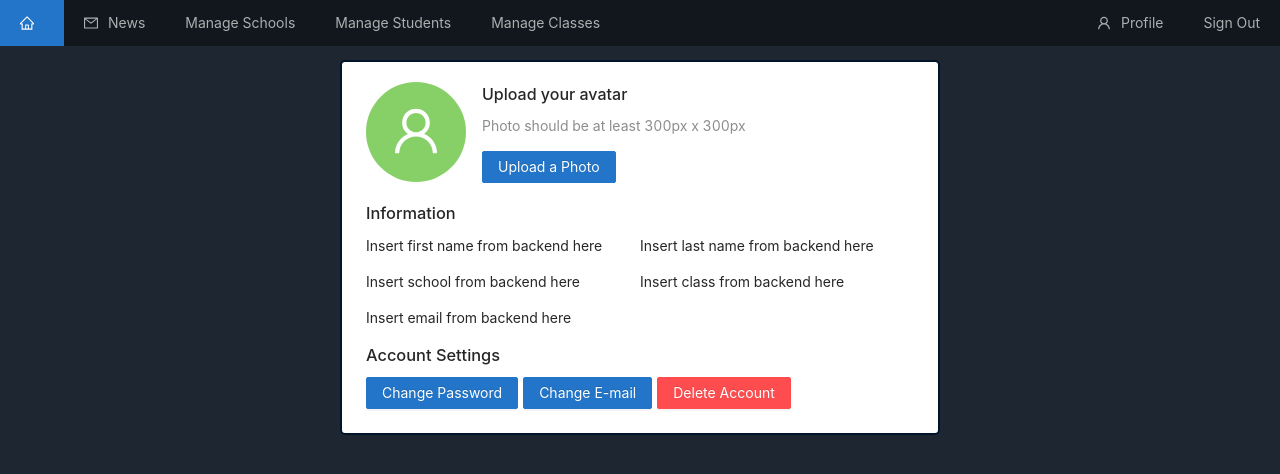
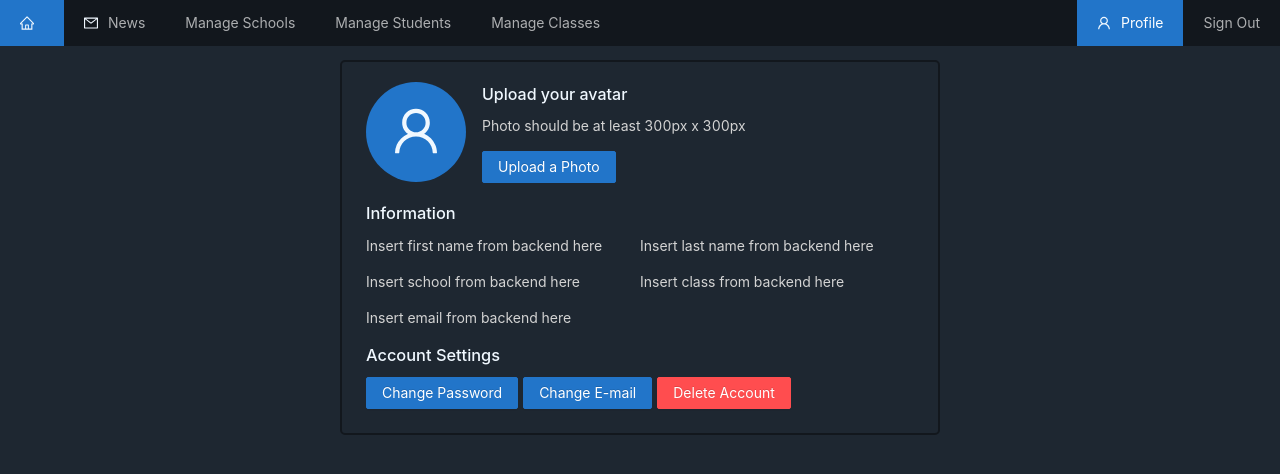
Before and after one commit to Kuldz/Users, a Next.js app: page /profile in a window 1280 px wide. Shown: the top 474 px of the page. Built offline with nearby package versions, Linux system fonts and the light colour scheme; no server answers; sample sign-in values are in the browser's storage.

Commit message:
Linked profile with navbar and updated css

```diff
--- a/components/navigation.js
+++ b/components/navigation.js
@@ -29,7 +29,7 @@ export default function Nav (props) {
           Manage Classes
           <a href="/manage/class"/>
         </Menu.Item>
-        <Menu.Item key="profile" icon={<UserOutlined />} style={{ marginLeft: "auto" }}>
+        <Menu.Item key="/profile" icon={<UserOutlined />} style={{ marginLeft: "auto" }}>
           Profile
           <a href="/profile"/>
         </Menu.Item>
--- a/pages/profile.js
+++ b/pages/profile.js
@@ -16,9 +16,9 @@ export default function Profile () {
         </Head>
         <Nav></Nav>
         <div className={styles.profile}>
-          <Card style={{ width: 600, margin: 14, borderColor: "#001529", borderWidth: "2px", borderRadius: "5px" }}>
+          <Card style={{ width: 600, margin: 14, borderColor: "#12171d", borderWidth: "2px", borderRadius: "5px" }}>
             <Meta
-              avatar={<Avatar size={100} style={{ backgroundColor: "#87d068" }} icon={<UserOutlined />}/>}
+              avatar={<Avatar size={100} style={{ backgroundColor: "#2275c9" }} icon={<UserOutlined />}/>}
               title="Upload your avatar"
               description={<>
                 <p>Photo should be at least 300px x 300px</p>
--- a/styles/global.css
+++ b/styles/global.css
@@ -72,6 +72,40 @@ body {
   border: 1px solid #12171d;
 }
 
+.ant-card {
+  background: #1e2731;
+  color:#f0f8ff;
+}
+
+.ant-card-bordered {
+  border: 1px solid #12171d;
+}
+
+.ant-card-meta-title {
+  color:#f0f8ff;
+}
+
+h3 {
+  color:#f0f8ff;
+}
+
+p {
+  color:#d3d3d3;
+}
+
+.ant-form-item-label>label {
+  color:#f0f8ff;
+}
+
+.ant-input {
+  border: 1px solid #12171d;
+  color:#d3d3d3;
+}
+
+.anticon svg {
+  color:#f0f8ff;
+}
+
 * {
   box-sizing: border-box;
 }
```
